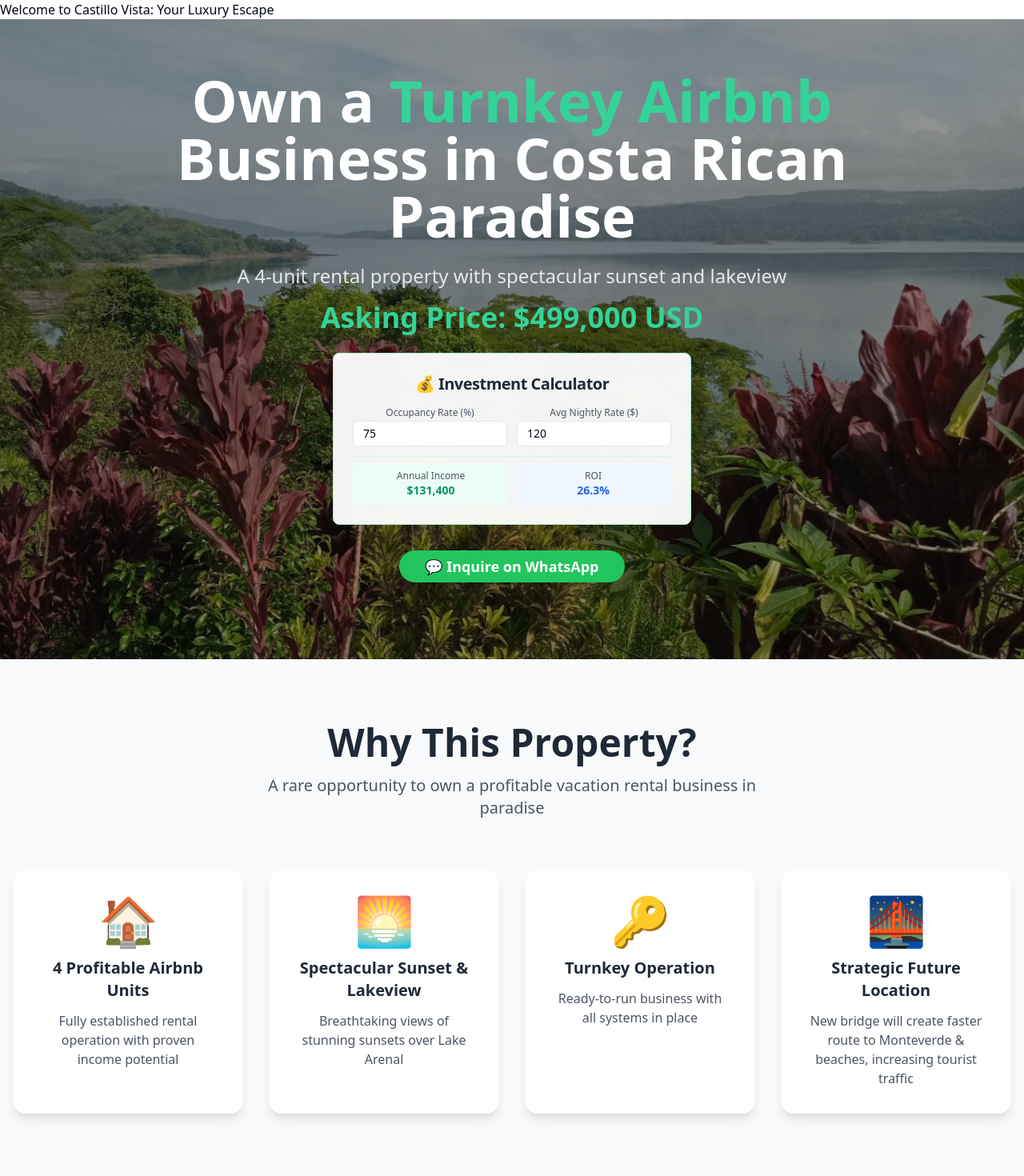
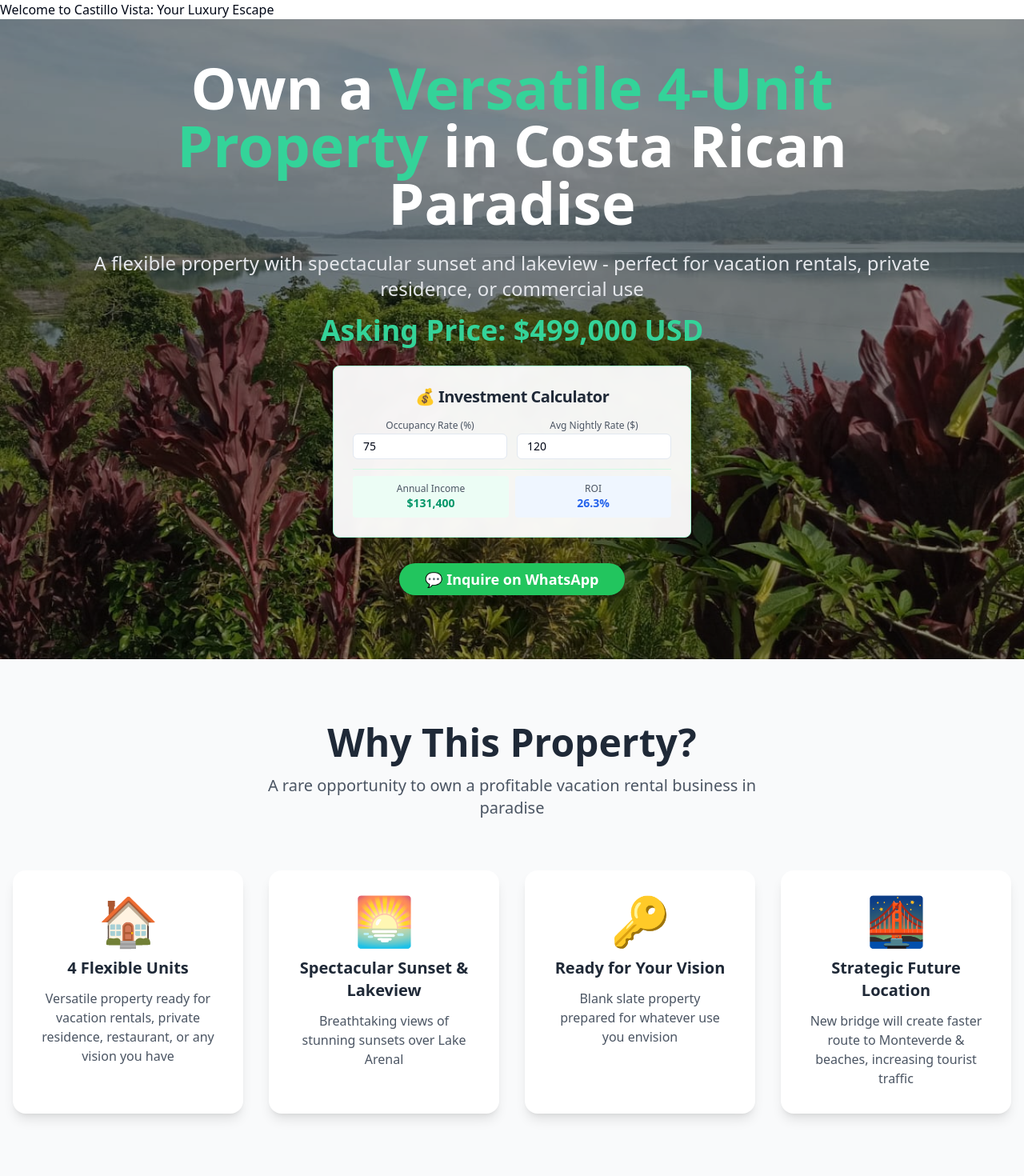
Before and after one commit to DevGruGold/castillo-vista-leads, a React (Vite) app: page / in a window 1280 px wide. Shown: the top 1470 px of the page at 80% size. Built offline with nearby package versions, Linux system fonts and the light colour scheme.

Commit message:
Remove income generation messaging
Updated descriptions to reflect the property's potential as a blank slate, emphasizing flexibility for the buyer to choose its use.

```diff
--- a/src/components/Hero.tsx
+++ b/src/components/Hero.tsx
@@ -25,10 +25,10 @@ const Hero = () => {
       {/* Content */}
       <div className="relative z-10 text-center text-white px-3 md:px-4 max-w-6xl mx-auto pb-8">
         <h1 className="text-3xl md:text-5xl lg:text-7xl font-bold mb-3 md:mb-6 leading-tight">
-          Own a <span className="text-emerald-400">Turnkey Airbnb</span> Business in Costa Rican Paradise
+          Own a <span className="text-emerald-400">Versatile 4-Unit Property</span> in Costa Rican Paradise
         </h1>
         <p className="text-lg md:text-xl lg:text-2xl mb-2 md:mb-4 text-gray-200">
-          A 4-unit rental property with spectacular sunset and lakeview
+          A flexible property with spectacular sunset and lakeview - perfect for vacation rentals, private residence, or commercial use
         </p>
         <p className="text-2xl md:text-3xl lg:text-4xl font-bold mb-4 md:mb-6 text-emerald-400">
           Asking Price: $499,000 USD
--- a/src/components/InvestmentOpportunity.tsx
+++ b/src/components/InvestmentOpportunity.tsx
@@ -4,7 +4,7 @@ import { Button } from "@/components/ui/button";
 const InvestmentOpportunity = () => {
   const handleWhatsAppClick = () => {
     const phoneNumber = "+50687090777";
-    const message = "Hello Michael, I'd like to learn more about the ROI potential for the El Castillo property.";
+    const message = "Hello Michael, I'd like to learn more about the potential for the El Castillo property.";
     const whatsappUrl = `https://wa.me/${phoneNumber.replace('+', '')}?text=${encodeURIComponent(message)}`;
     window.open(whatsappUrl, '_blank');
   };
@@ -17,8 +17,9 @@ const InvestmentOpportunity = () => {
             A Smart Investment in <span className="text-emerald-400">Paradise</span>
           </h2>
           <p className="text-lg md:text-xl text-gray-300 max-w-3xl mx-auto px-2">
-            Costa Rica's vacation rental market is booming, and this turnkey operation
-            positions you perfectly to capitalize on the growing tourism industry.
+            Costa Rica's tourism market is booming, and this versatile property
+            positions you perfectly to capitalize on growing opportunities - whether for vacation rentals,
+            private residence, or commercial ventures.
           </p>
         </div>
 
@@ -32,9 +33,9 @@ const InvestmentOpportunity = () => {
                   <span className="text-white font-bold text-xs md:text-sm">1</span>
                 </div>
                 <div>
-                  <h4 className="text-lg md:text-xl font-bold mb-1 md:mb-2">Established Revenue Stream</h4>
+                  <h4 className="text-lg md:text-xl font-bold mb-1 md:mb-2">Flexible Income Potential</h4>
                   <p className="text-sm md:text-base text-gray-300">
-                    4 profitable Airbnb units already generating income with proven booking history
+                    4 units ready for vacation rental operation, or convert to private residence, restaurant, or any business venture
                   </p>
                 </div>
               </div>
@@ -56,9 +57,9 @@ const InvestmentOpportunity = () => {
                   <span className="text-white font-bold text-xs md:text-sm">3</span>
                 </div>
                 <div>
-                  <h4 className="text-lg md:text-xl font-bold mb-1 md:mb-2">Turnkey Operation</h4>
+                  <h4 className="text-lg md:text-xl font-bold mb-1 md:mb-2">Ready for Any Vision</h4>
                   <p className="text-sm md:text-base text-gray-300">
-                    No startup costs or learning curve - walk into a running business with systems in place
+                    Blank slate property prepared for vacation rentals, private home, restaurant, or any business concept
                   </p>
                 </div>
               </div>
@@ -77,7 +78,7 @@ const InvestmentOpportunity = () => {
             </div>
           </div>
 
-          {/* ROI Highlight Box */}
+          {/* Investment Highlight Box */}
           <div className="bg-emerald-600 rounded-xl md:rounded-2xl p-4 md:p-8 text-center">
             <h3 className="text-xl md:text-2xl font-bold mb-4 md:mb-6">Investment Highlights</h3>
             <div className="space-y-4 md:space-y-6">
@@ -88,7 +89,7 @@ const InvestmentOpportunity = () => {
 
               <div className="border-t border-emerald-300 pt-4 md:pt-6">
                 <div className="text-2xl md:text-3xl font-bold text-white mb-1 md:mb-2">4 Units</div>
-                <div className="text-sm md:text-base text-emerald-100">Immediate Income Potential</div>
+                <div className="text-sm md:text-base text-emerald-100">Flexible Use Potential</div>
               </div>
 
               <div className="border-t border-emerald-300 pt-4 md:pt-6">
@@ -101,7 +102,7 @@ const InvestmentOpportunity = () => {
                   onClick={handleWhatsAppClick}
                   className="bg-white text-emerald-600 hover:bg-gray-100 font-bold py-2 md:py-3 px-4 md:px-8 rounded-full w-full transition-all duration-300 transform hover:scale-105 text-sm md:text-base"
                 >
-                  💬 Discuss ROI Details
+                  💬 Discuss Potential
                 </Button>
               </div>
             </div>
@@ -114,7 +115,7 @@ const InvestmentOpportunity = () => {
             <div className="text-3xl md:text-5xl mb-2 md:mb-4">🏆</div>
             <h4 className="text-lg md:text-xl font-bold mb-2 md:mb-3">Premium Location</h4>
             <p className="text-sm md:text-base text-gray-300">
-              Prime positioning with unmatched sunset and lakeviews that command top rental rates
+              Prime positioning with unmatched sunset and lakeviews perfect for any residential or commercial venture
             </p>
           </div>
 
@@ -130,7 +131,7 @@ const InvestmentOpportunity = () => {
             <div className="text-3xl md:text-5xl mb-2 md:mb-4">🌴</div>
             <h4 className="text-lg md:text-xl font-bold mb-2 md:mb-3">Lifestyle Investment</h4>
             <p className="text-sm md:text-base text-gray-300">
-              Own a piece of paradise while building wealth through smart real estate investment
+              Own a piece of paradise with the flexibility to create your dream home, business, or investment property
             </p>
           </div>
         </div>
--- a/src/components/KeyFeatures.tsx
+++ b/src/components/KeyFeatures.tsx
@@ -3,8 +3,8 @@ const KeyFeatures = () => {
   const features = [
     {
       icon: "🏠",
-      title: "4 Profitable Airbnb Units",
-      description: "Fully established rental operation with proven income potential"
+      title: "4 Flexible Units",
+      description: "Versatile property ready for vacation rentals, private residence, restaurant, or any vision you have"
     },
     {
       icon: "🌅",
@@ -13,8 +13,8 @@ const KeyFeatures = () => {
     },
     {
       icon: "🔑",
-      title: "Turnkey Operation",
-      description: "Ready-to-run business with all systems in place"
+      title: "Ready for Your Vision",
+      description: "Blank slate property prepared for whatever use you envision"
     },
     {
       icon: "🌉",
```
